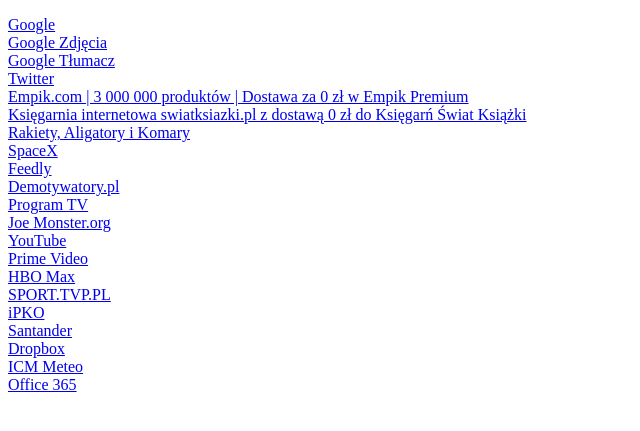
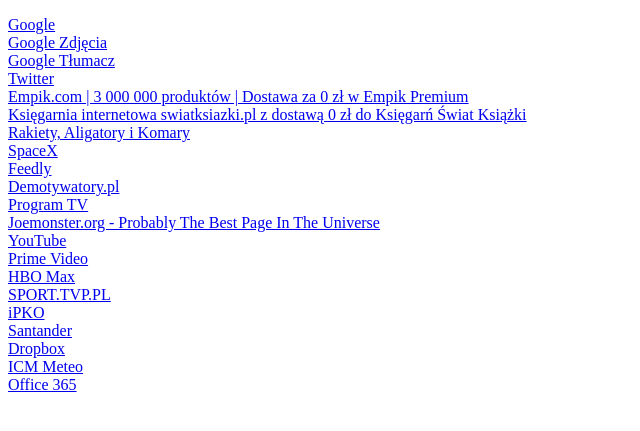
Before and after one commit to jkpluta/jkpluta.github.io, a website: page icons.html in a window 1280 px wide. Shown: the part 91-522 px from the top of the page, without its empty margins (0-640 px from the left). Drawn offline with Linux system fonts and the light colour scheme.

Commit message:
jkp Zakładki

```diff
--- a/icons.html
+++ b/icons.html
@@ -18,7 +18,7 @@
 <DT><A HREF="https://feedly.com/i/latest" ICON_URI="https://feedly.com/favicon.ico">Feedly</A>
 <DT><A HREF="https://demotywatory.pl/" ICON_URI="https://demotywatory.pl/favicon.ico">Demotywatory.pl</A>
 <DT><A HREF="https://www.teleman.pl/" ICON_URI="https://www.teleman.pl/favicon.ico">Program TV</A>
-<DT><A HREF="https://www.joemonster.org/" ICON_URI="https://www.joemonster.org/favicon.ico">Joe Monster.org</A>
+<DT><A HREF="https://www.joemonster.org/" ICON_URI="https://www.joemonster.org/favico.ico">Joemonster.org - Probably The Best Page In The Universe</A>
 <DT><A HREF="https://www.youtube.com/" ICON_URI="https://s.ytimg.com/yts/img/favicon-vflz7uhzw.ico">YouTube</A>
 <DT><A HREF="https://www.primevideo.com/storefront/home/ref=atv_nb_logo" ICON_URI="https://m.media-amazon.com/images/G/01/digital/video/DVUI/favicons/favicon._CB527404570_.png">Prime Video</A>
 <DT><A HREF="https://play.hbomax.com/" ICON_URI="https://play.hbomax.com/favicon.ico">HBO Max</A>
```
